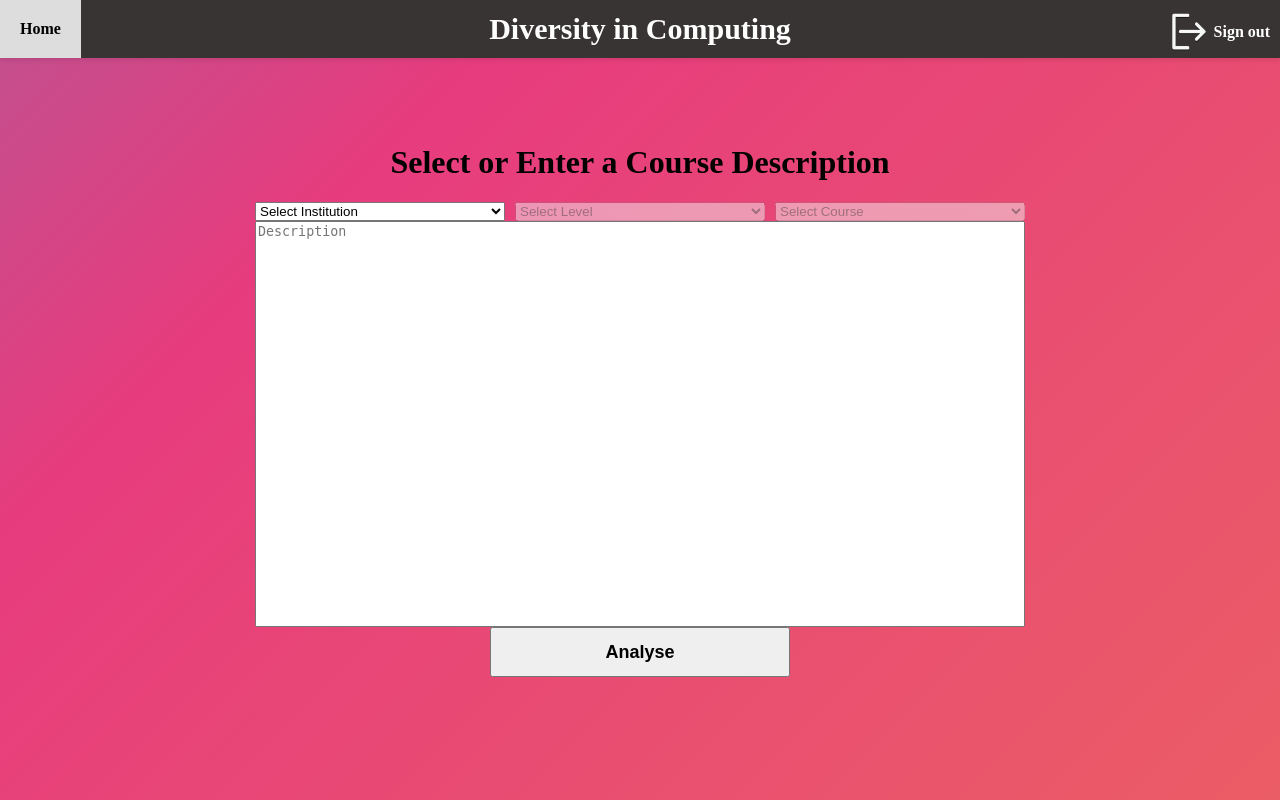
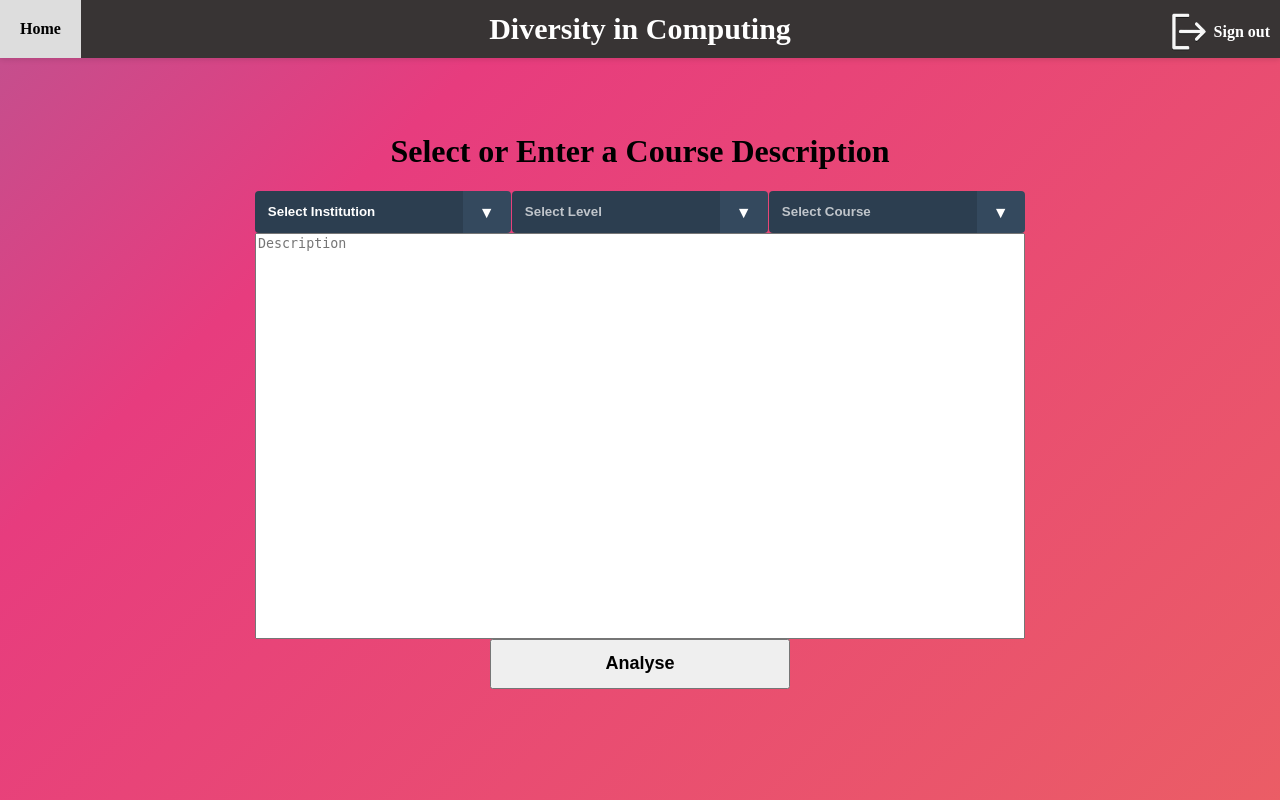
Before and after one commit to DanielGiedraitis/4th-Year-Project, a Flask app: page / in a window 1280 px wide. Run offline with Flask 3, Linux system fonts and the light colour scheme; the visitor is signed in with stand-in values (Sample User, id 1); parts of the project's set-up code (start-up, migrations or seed data) failed here and were passed over.

Commit message:
CSS for select button

```diff
--- a/static/style.css
+++ b/static/style.css
@@ -253,15 +253,77 @@ body.register-page form button {
 
 
 /* CSS for dropdowns in index.html */
+:root {
+    --background-select: linear-gradient(to left, #34495e 3rem, #2c3e50 3rem);
+    --darkgray: #2c3e50;
+}
+
+select {
+    /* Reset Select */
+    appearance: none;
+    border: 0;
+    outline: 0;
+    background: none;
+    color: #fff;
+    font-weight: bold;
+    box-shadow: none;
+}
+
+/* Remove IE arrow */
+select::-ms-expand {
+    display: none;
+}
+
+/* Custom Select wrapper */
+.select {
+    position: relative;
+    display: flex;
+    width: 256px; /* Width of boxes */
+    background: var(--background-select);
+    border-radius: 0.25em;
+    overflow: hidden;
+    margin-right: 1px; /* Margin between select boxes */
+    select {
+        flex: 1;
+        padding: 1em;
+        cursor: pointer;
+      }
+
+    &::after {
+        content: "\25BC";
+        position: absolute;
+        color: #fff;
+        right: 1rem;
+        top: 0.8rem;
+        transition: 0.25s all ease;
+        pointer-events: none;
+    }
+
+    &:hover::after {
+        color: #f39c12;
+        animation: bounce 0.5s infinite;
+    }
+}
+
+/* Bounce animation */
+@keyframes bounce {
+    25% {
+      transform: translatey(5px);
+    }
+    75% {
+      transform: translatey(-5px);
+    }
+}
+
 .dropdown-container {
     display: flex;
-    align-items: center;
-    gap: 10px;
 }
 
-.dropdown-container select {
-    width: 250px;
+/* Change background color of options */
+select option {
+    background-color: var(--darkgray);
 }
+
 
 #description {
     width: 764px;
--- a/templates/index.html
+++ b/templates/index.html
@@ -26,19 +26,25 @@
             <form action="/analyze" method="post">
                 <!-- Dropdowns container -->
                 <div class="dropdown-container">
+                    <div class="select">
                         <select name="institution" id="institution">
                             <option value="" disabled selected>Select Institution</option>
                             <!-- Populate this dropdown dynamically -->
                         </select>
+                    </div>
+                    <div class="select">
                         <select name="level" id="level" disabled>
                             <option value="" disabled selected>Select Level</option>
                             <option value="undergrad">Undergrad</option>
                             <option value="postgrad">Postgrad</option>
                         </select>
+                    </div>
+                    <div class="select">
                         <select name="course_title" id="course_title" disabled>
                             <option value="" disabled selected>Select Course</option>
                             <!-- Populate this dropdown dynamically -->
                         </select>
+                    </div>
                 </div>
                 <!-- Text area for description -->
                 <textarea name="text" id="description" placeholder="Description"></textarea>
```
Lines whose indentation alone changed are shown as unchanged.
